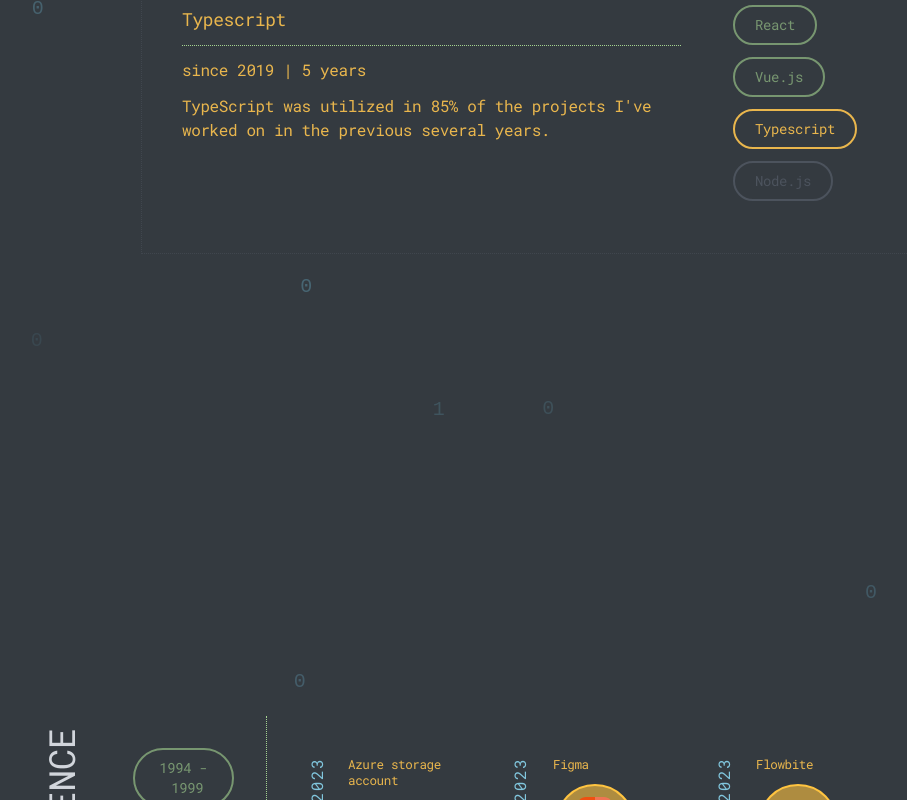
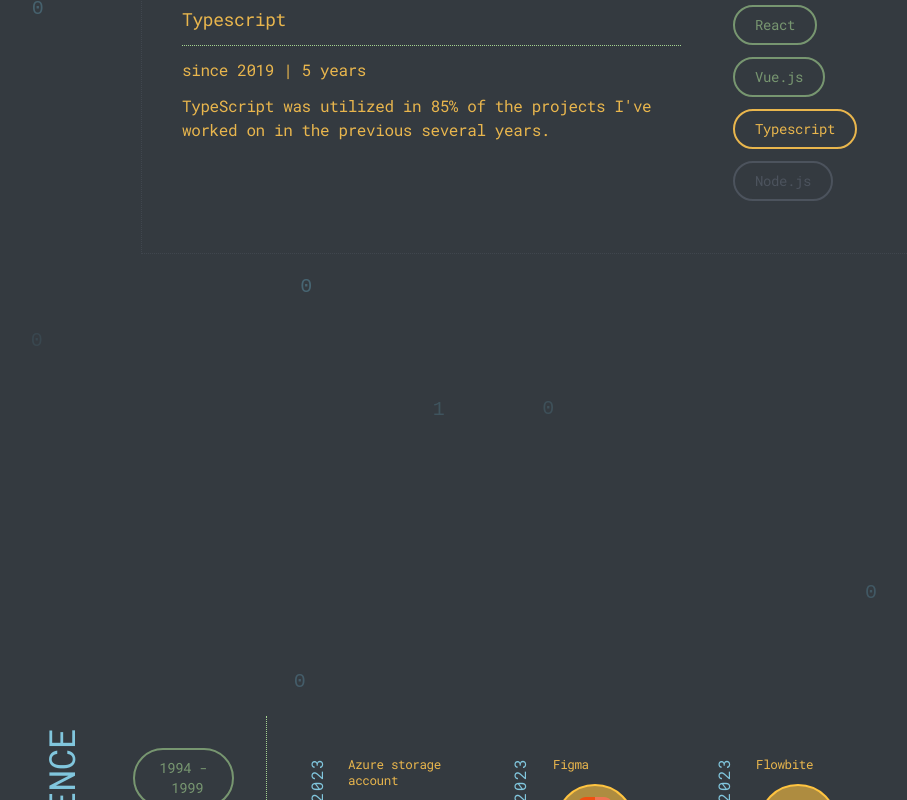
Before and after one commit to petervavro/vavro.me, a Nuxt app: page / in a window 1280 px wide. Shown: the part 1420-2220 px from the top of the page, without its empty margins (131-1038 px from the left). Built offline with nearby package versions, Linux system fonts and the light colour scheme.

Commit message:
feat: update titleClass color for sections in index.vue

```diff
--- a/pages/index.vue
+++ b/pages/index.vue
@@ -9,7 +9,7 @@
       id="technologies"
       title="Experience"
       class="section py-20 text-primary"
-      titleClass="lg:text-4xl lg:-rotate-90 lg:-translate-x-[28rem] lg:-translate-y-36"
+      titleClass="text-primary lg:text-4xl lg:-rotate-90 lg:-translate-x-[28rem] lg:-translate-y-36"
     >
       <ListTechnologies />
     </TheSection>
@@ -17,7 +17,7 @@
       id="code-samples"
       title="Coding samples"
       class="section py-20 text-tertiary"
-      titleClass="lg:text-4xl lg:-rotate-90 lg:-translate-x-[28rem] lg:-translate-y-16"
+      titleClass="text-primary lg:text-4xl lg:-rotate-90 lg:-translate-x-[28rem] lg:-translate-y-16"
     >
       <ListCodeSamples />
     </TheSection>
@@ -25,7 +25,7 @@
       id="projects"
       title="Things I've helped build"
       class="section py-20 text-secondary"
-      titleClass="lg:text-4xl lg:-rotate-90 lg:-translate-x-[28rem] lg:translate-y-[10rem]"
+      titleClass="text-primary lg:text-4xl lg:-rotate-90 lg:-translate-x-[28rem] lg:translate-y-[10rem]"
     >
       <ListProjects />
     </TheSection>
```
